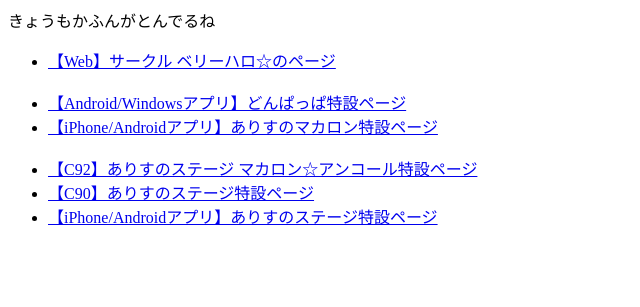
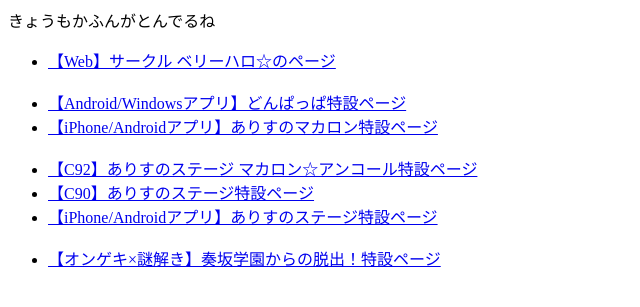
Before and after one commit to ethfumi/web, a plain HTML site: page index.html in a window 1280 px wide. Shown: the whole page, without its empty margins (0-640 px from the left). Drawn offline with Linux system fonts and the light colour scheme.

Commit message:
かなでんへのリンクを追加

```diff
--- a/index.html
+++ b/index.html
@@ -45,6 +45,10 @@
 	<li>
 		<a href="./arisute/?tab=mobile">【iPhone/Androidアプリ】ありすのステージ特設ページ</a>
 	</li>
+	<br />
+	<li>
+		<a href="https://memory-ishida.netlify.app/">【オンゲキ×謎解き】奏坂学園からの脱出！特設ページ</a>
+	</li>
 </ul>
 
 <br />
```
